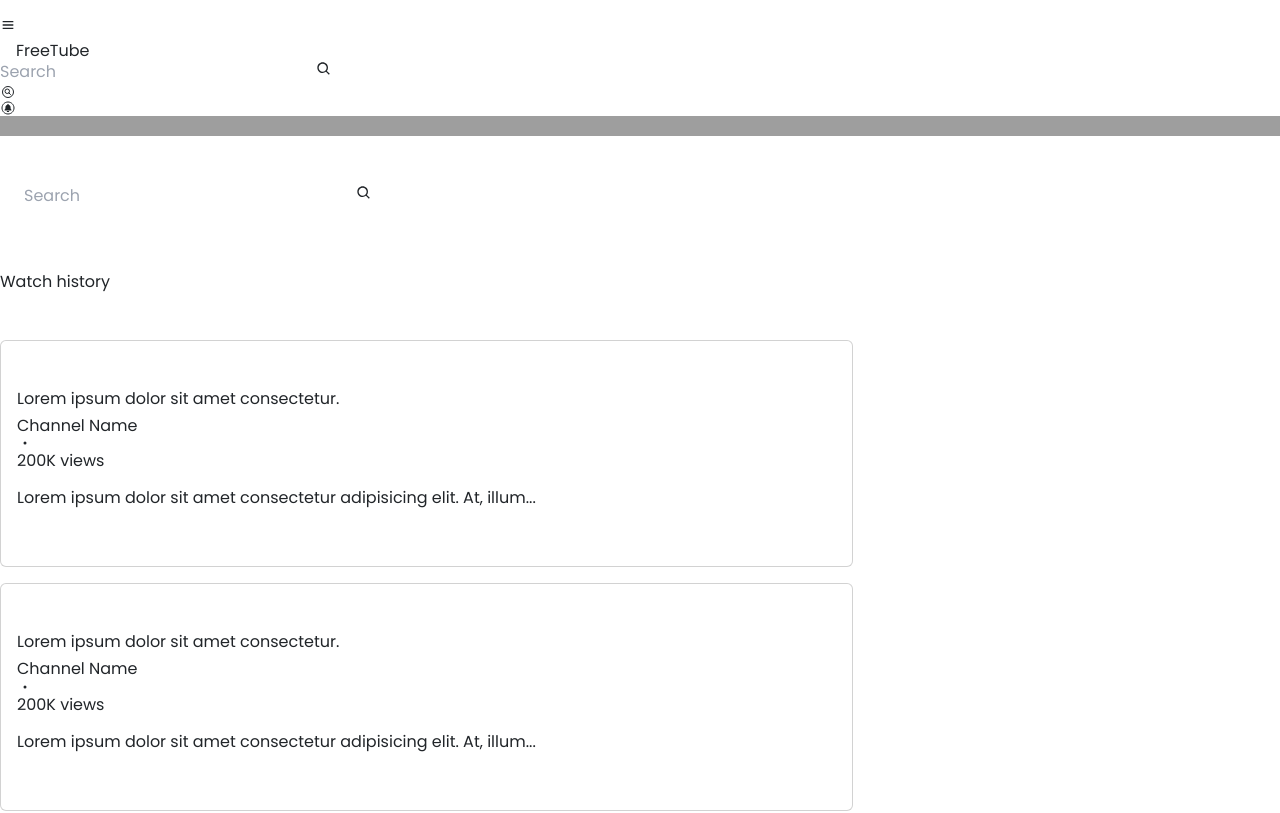
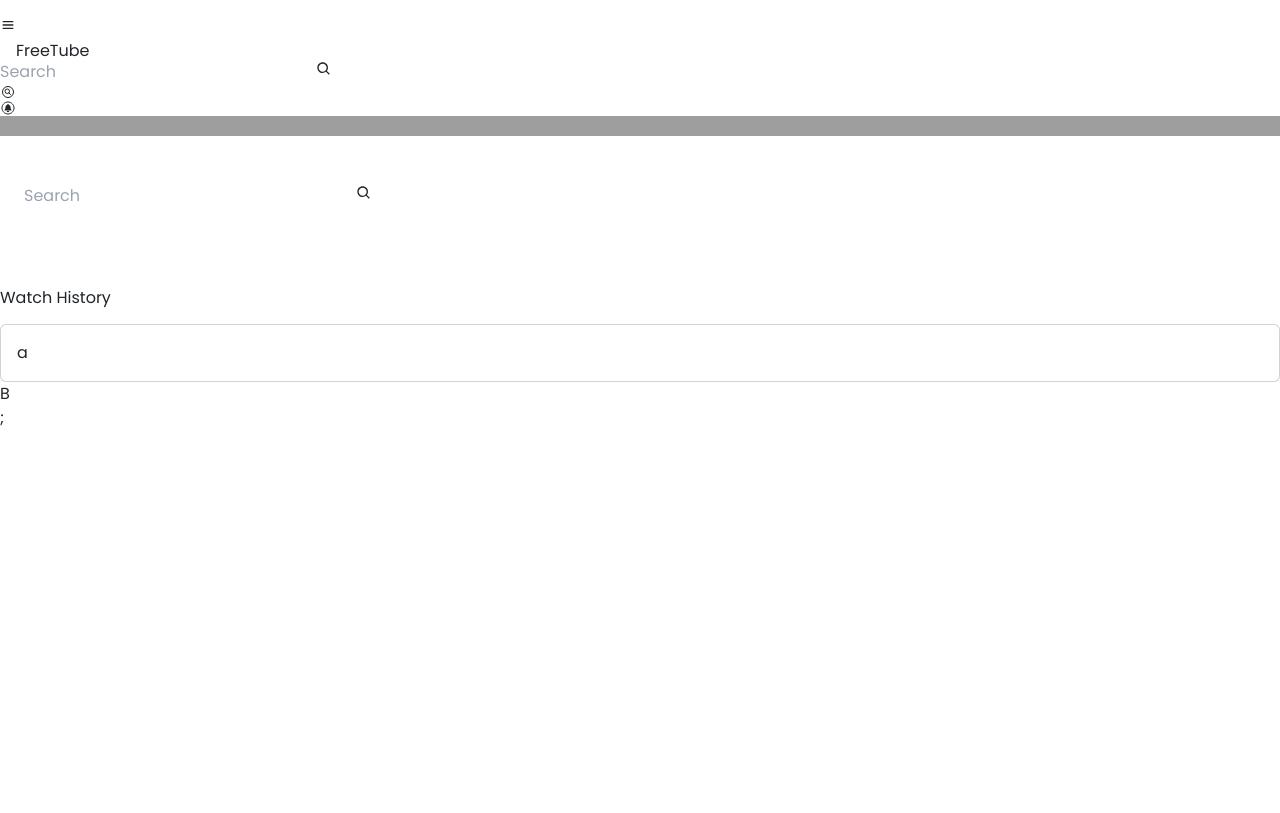
Before and after one commit to PiyushThaware07/FreeTube-Youtube-Clone-, a React (Vite) app: page /home/history in a window 1280 px wide. Shown: the top 813 px of the page. Built offline with nearby package versions, Linux system fonts and the light colour scheme; grey boxes are pictures that could not be loaded; some icons are missing.

Commit message:
History template testing 2

```diff
--- a/src/pages/Sidebar/History.jsx
+++ b/src/pages/Sidebar/History.jsx
@@ -1,64 +1,30 @@
-import React, { useState } from 'react';
-// Icons
-import { GrFormClose } from "react-icons/gr";
-import { BsDot } from "react-icons/bs";
-import { LiaSave } from "react-icons/lia";
-
-
+import React from 'react'
 
 export default function History() {
-    const [cardHovered, setCardHovered] = useState(Array(2).fill(false)); // Assuming 2 cards in this example.
-
-    const handleCardHover = (index, isHovered) => {
-        const newCardHovered = [...cardHovered];
-        newCardHovered[index] = isHovered;
-        setCardHovered(newCardHovered);
-    };
   return (
     <>
       <div className="history-main h-screen w-screen pt-20">
-                <div className="history-content px-6 sm:px-12 lg:px-24 py-12">
-                    <h1 className='text-xl font-semibold'>Watch history</h1>
-                    <div className="md:flex flex-nowrap items-start gap-3 my-5">
-
-
-
-                        <div className="section-1 col-md-8">
-                            {[0, 1].map((index) => (
-                                <div
-                                    key={index}
-                                    className="card h-[260px] sm:h-[160px] md:h-[150px] lg:h-[170px] relative mb-3"
-                                    onMouseEnter={() => handleCardHover(index, true)}
-                                    onMouseLeave={() => handleCardHover(index, false)}>
-                                    <div className="card-body h-full p-0 sm:flex flex-nowrap items-start gap-[6px]">
-                                        <div className="thumbanil bg-gray-200 w-full sm:w-[400px] md:w-[350px] h-[63%] sm:h-full relative cursor-pointer">
-                                            <div className="absolute bottom-2 right-2 text-[10px] font-medium px-2 py-1 rounded-xl bg-gray-700 text-white">00:00</div>
-                                        </div>
-                                        <div className="content p-3">
-                                            <h1 className='md:text-[13px] lg:text-[16px] font-semibold cursor-pointer'>Lorem ipsum dolor sit amet consectetur.</h1>
-                                            <div className="my-2 flex flex-nowrap items-center gap-[8px] text-gray-600">
-                                                <h1 className='text-[12px] sm:text-[14px] md:text-[12px] lg:text-[13px] font-semibold'>Channel Name</h1>
-                                                <h1><BsDot /></h1>
-                                                <h1 className='text-[12px] sm:text-[14px] md:text-[12px] lg:text-[12px] font-semibold'>200K views</h1>
-                                            </div>
-                                            <p className='md:text-[9px] lg:text-[11.4px] font-semibold mt-3 hidden md:inline'>
-                                                Lorem ipsum dolor sit amet consectetur adipisicing elit. At, illum...
-                                            </p>
+        <div className="history-content h-full w-full">
+          <div className="md:flex flex-nowraps w-full h-full">
+            <div className="section1 md:w-[65%] lg:w-[60%]  bg-gray-300 px-6 sm:px-8 md:px-10 lg:px-28 py-12">
+              <h1 className='my-3 font-semibold sm:text-sm md:text-md lg:text-lg'>Watch History</h1>
+              <div className="card">
+                <div className="card-body">
+                  a
                 </div>
               </div>
-                                    <div className={`absolute top-3 right-3 flex flex-nowrap flex-col gap-2 items-center transition-opacity transform duration-300 ${cardHovered[index] ? 'opacity-100 translate-y-0' : 'opacity-0'}`}>
-                                        <button className='p-2 bg-gray-200 rounded-full'><GrFormClose className='text-md' /></button>
-                                        <button className='p-2 bg-gray-200 rounded-full'><LiaSave className='text-md' /></button>
-                                    </div>
-                                </div>
-                            ))}
             </div>
 
 
 
 
 
-                        <div className="section-2 col-md-4 bg-gray-300 mt-5 md:mt-0">Lorem ipsum dolor, sit amet consectetur adipisicing elit. Qui distinctio officia omnis voluptas veniam dolore, sequi voluptatum. Inventore ex aperiam, obcaecati delectus odit voluptatum blanditiis, explicabo quisquam ratione quasi nulla quas maiores ipsum illo, recusandae adipisci deserunt illum nesciunt culpa?</div>
+
+
+
+
+
+            <div className="section2 md:w-[35%] lg:w-[40%] bg-gray-400">B</div>
           </div>
         </div>
       </div>
```
Also changed, not shown: src/pages/Sidebar/History1.jsx (added, +67 -0 lines). Lines whose indentation alone changed are shown as unchanged.
